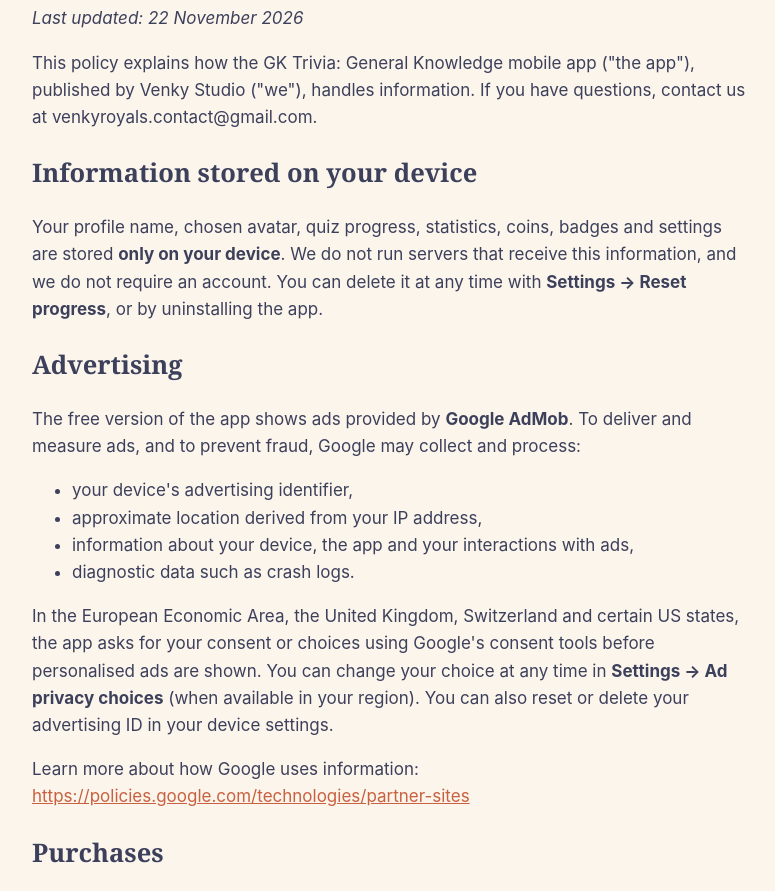
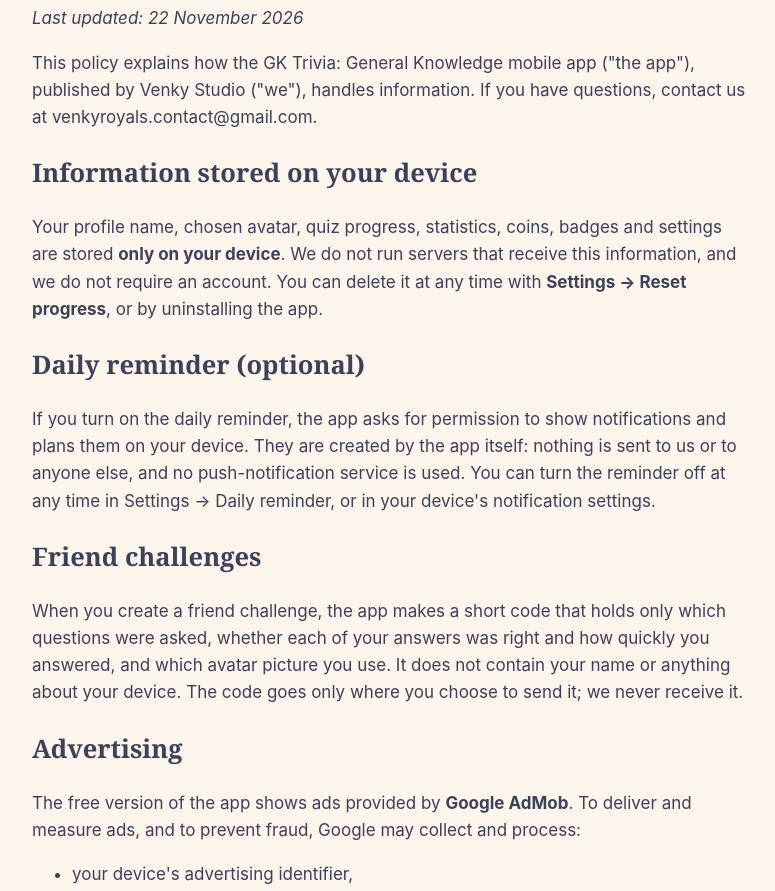
Before and after one commit to venky216/trivia-nook, a plain HTML site: page docs/privacy.html in a window 1280 px wide. Shown: the part 173-1064 px from the top of the page, without its empty margins (248-1023 px from the left). Drawn offline with Linux system fonts and the light colour scheme.

Commit message:
GK Trivia privacy policy: optional daily reminder and friend challenge codes

```diff
--- a/docs/privacy.html
+++ b/docs/privacy.html
@@ -11,6 +11,10 @@ main{max-width:720px;margin:auto} h1,h2{font-family:Georgia,serif} a{color:#C960
 <p>This policy explains how the GK Trivia: General Knowledge mobile app (&quot;the app&quot;), published by Venky Studio (&quot;we&quot;), handles information. If you have questions, contact us at venkyroyals.contact@gmail.com.</p>
 <h2>Information stored on your device</h2>
 <p>Your profile name, chosen avatar, quiz progress, statistics, coins, badges and settings are stored <strong>only on your device</strong>. We do not run servers that receive this information, and we do not require an account. You can delete it at any time with <strong>Settings → Reset progress</strong>, or by uninstalling the app.</p>
+<h2>Daily reminder (optional)</h2>
+<p>If you turn on the daily reminder, the app asks for permission to show notifications and plans them on your device. They are created by the app itself: nothing is sent to us or to anyone else, and no push-notification service is used. You can turn the reminder off at any time in Settings → Daily reminder, or in your device's notification settings.</p>
+<h2>Friend challenges</h2>
+<p>When you create a friend challenge, the app makes a short code that holds only which questions were asked, whether each of your answers was right and how quickly you answered, and which avatar picture you use. It does not contain your name or anything about your device. The code goes only where you choose to send it; we never receive it.</p>
 <h2>Advertising</h2>
 <p>The free version of the app shows ads provided by <strong>Google AdMob</strong>. To deliver and measure ads, and to prevent fraud, Google may collect and process:</p>
 <ul>
```
